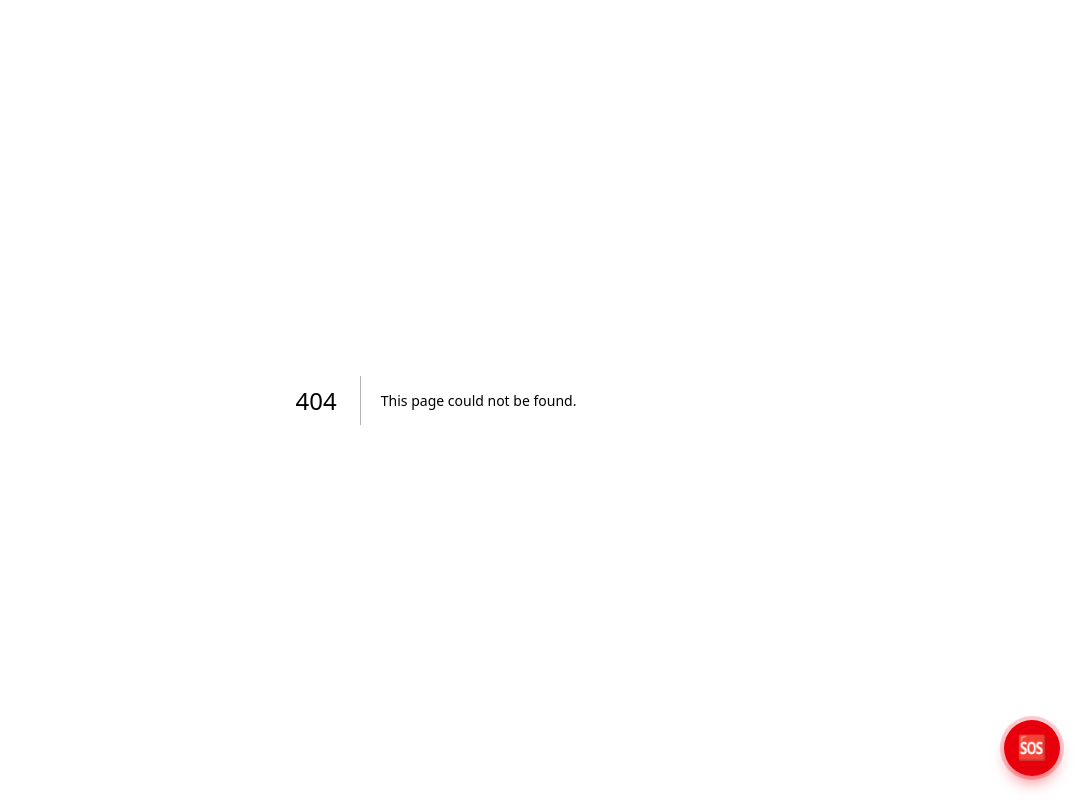
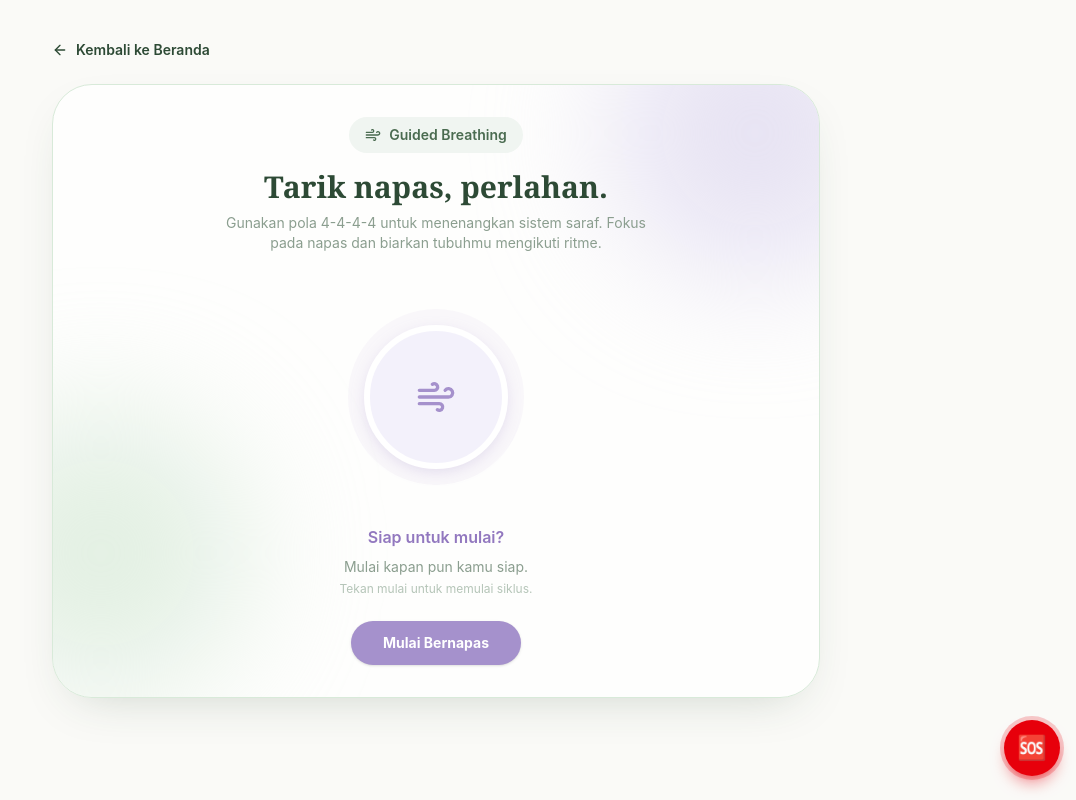
Before and after one commit to Yushan2008-alt/IdeBussines, a Next.js app: page /breathing in a window 1280 px wide. Before the commit this address had no page. Shown: the whole page, without its empty margins (204-1280 px from the left). Built offline with nearby package versions, Linux system fonts and the light colour scheme.

Commit message:
Add breathing route page
Agent-Logs-Url: https://github.com/Yushan2008-alt/IdeBussines/sessions/636a80b6-b8c5-4da8-bde6-c3a990755739

```diff
--- /dev/null
+++ b/src/app/breathing/page.tsx
@@ -0,0 +1,137 @@
+"use client";
+
+import { useEffect, useState } from "react";
+import Link from "next/link";
+import { AnimatePresence, motion } from "framer-motion";
+import { ArrowLeft, Wind } from "lucide-react";
+
+type BreathPhase = {
+  label: string;
+  hint: string;
+  duration: number;
+  tone: "inhale" | "hold" | "exhale" | "rest";
+};
+
+const BREATH_PHASES: BreathPhase[] = [
+  { label: "Tarik napas...", hint: "Tarik perlahan lewat hidung.", duration: 4, tone: "inhale" },
+  { label: "Tahan...", hint: "Tahan sebentar tanpa tegang.", duration: 4, tone: "hold" },
+  { label: "Hembuskan...", hint: "Hembuskan pelan lewat mulut.", duration: 4, tone: "exhale" },
+  { label: "Istirahat...", hint: "Rilekskan bahu dan rahang.", duration: 4, tone: "rest" },
+];
+
+const SCALE_BY_TONE: Record<BreathPhase["tone"], number> = {
+  inhale: 1.6,
+  hold: 1.2,
+  exhale: 0.92,
+  rest: 1.05,
+};
+
+export default function BreathingPage() {
+  const [isBreathing, setIsBreathing] = useState(false);
+  const [phaseIdx, setPhaseIdx] = useState(0);
+  const [secondsLeft, setSecondsLeft] = useState(BREATH_PHASES[0].duration);
+
+  const activePhase = isBreathing ? BREATH_PHASES[phaseIdx] : null;
+  const phaseLabel = activePhase?.label ?? "Siap untuk mulai?";
+  const phaseHint = activePhase?.hint ?? "Mulai kapan pun kamu siap.";
+
+  useEffect(() => {
+    if (!isBreathing) return;
+    let remaining = BREATH_PHASES[phaseIdx].duration;
+    setSecondsLeft(remaining);
+
+    const id = window.setInterval(() => {
+      remaining -= 1;
+      if (remaining <= 0) {
+        setPhaseIdx((idx) => (idx + 1) % BREATH_PHASES.length);
+      } else {
+        setSecondsLeft(remaining);
+      }
+    }, 1000);
+
+    return () => window.clearInterval(id);
+  }, [isBreathing, phaseIdx]);
+
+  const handleToggle = () => {
+    if (isBreathing) {
+      setIsBreathing(false);
+      setPhaseIdx(0);
+      setSecondsLeft(BREATH_PHASES[0].duration);
+      return;
+    }
+    setPhaseIdx(0);
+    setSecondsLeft(BREATH_PHASES[0].duration);
+    setIsBreathing(true);
+  };
+
+  return (
+    <main className="min-h-screen bg-cream px-6 py-10">
+      <div className="mx-auto flex w-full max-w-3xl flex-col gap-6">
+        <Link href="/" className="inline-flex items-center gap-2 text-sm font-semibold text-forest hover:text-sage-700">
+          <ArrowLeft className="h-4 w-4" />
+          Kembali ke Beranda
+        </Link>
+
+        <section className="relative overflow-hidden rounded-[2.5rem] border border-sage-100 bg-white/80 p-8 shadow-[0_18px_50px_-24px_rgba(45,74,53,0.25)]">
+          <div className="pointer-events-none absolute -right-20 -top-24 h-72 w-72 rounded-full bg-lavender-100/70 blur-3xl" />
+          <div className="pointer-events-none absolute -left-24 bottom-0 h-72 w-72 rounded-full bg-sage-100/70 blur-3xl" />
+
+          <div className="relative z-10 flex flex-col items-center text-center">
+            <div className="mb-4 inline-flex items-center gap-2 rounded-full bg-sage-50 px-4 py-2 text-sm font-semibold text-sage-700">
+              <Wind className="h-4 w-4" />
+              Guided Breathing
+            </div>
+            <h1 className="font-display text-3xl font-semibold text-forest">Tarik napas, perlahan.</h1>
+            <p className="mt-2 max-w-md text-sm text-muted">
+              Gunakan pola 4-4-4-4 untuk menenangkan sistem saraf. Fokus pada napas dan biarkan tubuhmu mengikuti ritme.
+            </p>
+
+            <div className="relative mt-10 flex h-52 w-52 items-center justify-center">
+              <motion.div
+                animate={{
+                  scale: isBreathing && activePhase ? SCALE_BY_TONE[activePhase.tone] : 1,
+                  opacity: isBreathing ? 0.35 : 0.08,
+                }}
+                transition={{ duration: 4, ease: "easeInOut" }}
+                className="absolute h-44 w-44 rounded-full bg-lavender-300"
+              />
+              <div className="relative z-10 flex h-36 w-36 items-center justify-center rounded-full border-[6px] border-white bg-lavender-50 shadow-[0_4px_18px_-6px_rgba(165,145,204,0.45)]">
+                <Wind className={`h-10 w-10 text-lavender-400 ${isBreathing ? "animate-pulse-soft" : ""}`} />
+              </div>
+            </div>
+
+            <AnimatePresence mode="wait">
+              <motion.p
+                key={phaseLabel}
+                initial={{ opacity: 0, y: 8 }}
+                animate={{ opacity: 1, y: 0 }}
+                exit={{ opacity: 0, y: -8 }}
+                transition={{ duration: 0.3 }}
+                className="mt-6 text-base font-semibold text-lavender-500"
+                aria-live="polite"
+              >
+                {phaseLabel}
+              </motion.p>
+            </AnimatePresence>
+
+            <p className="mt-2 text-sm text-muted">{phaseHint}</p>
+            <p className="mt-1 text-xs text-muted-light">
+              {isBreathing ? `Sisa ${secondsLeft} detik` : "Tekan mulai untuk memulai siklus."}
+            </p>
+
+            <button
+              onClick={handleToggle}
+              className={`mt-6 rounded-full px-8 py-3 text-sm font-bold shadow-sm transition-all ${
+                isBreathing
+                  ? "border border-border bg-sage-50 text-muted hover:bg-sage-100"
+                  : "bg-lavender-400 text-white hover:bg-lavender-500 shadow-[0_6px_18px_-6px_rgba(165,145,204,0.6)]"
+              }`}
+            >
+              {isBreathing ? "Hentikan" : "Mulai Bernapas"}
+            </button>
+          </div>
+        </section>
+      </div>
+    </main>
+  );
+}
```
